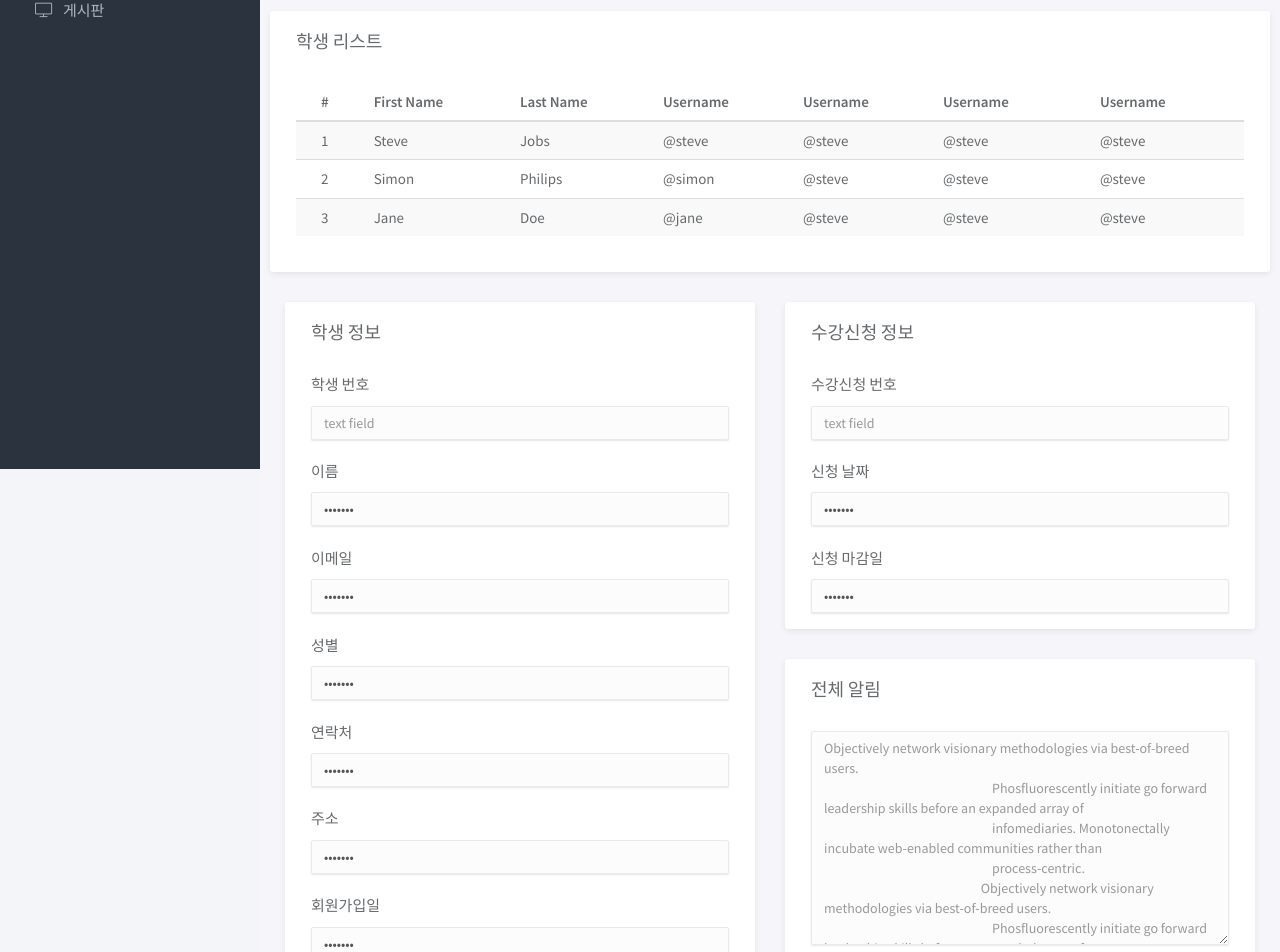
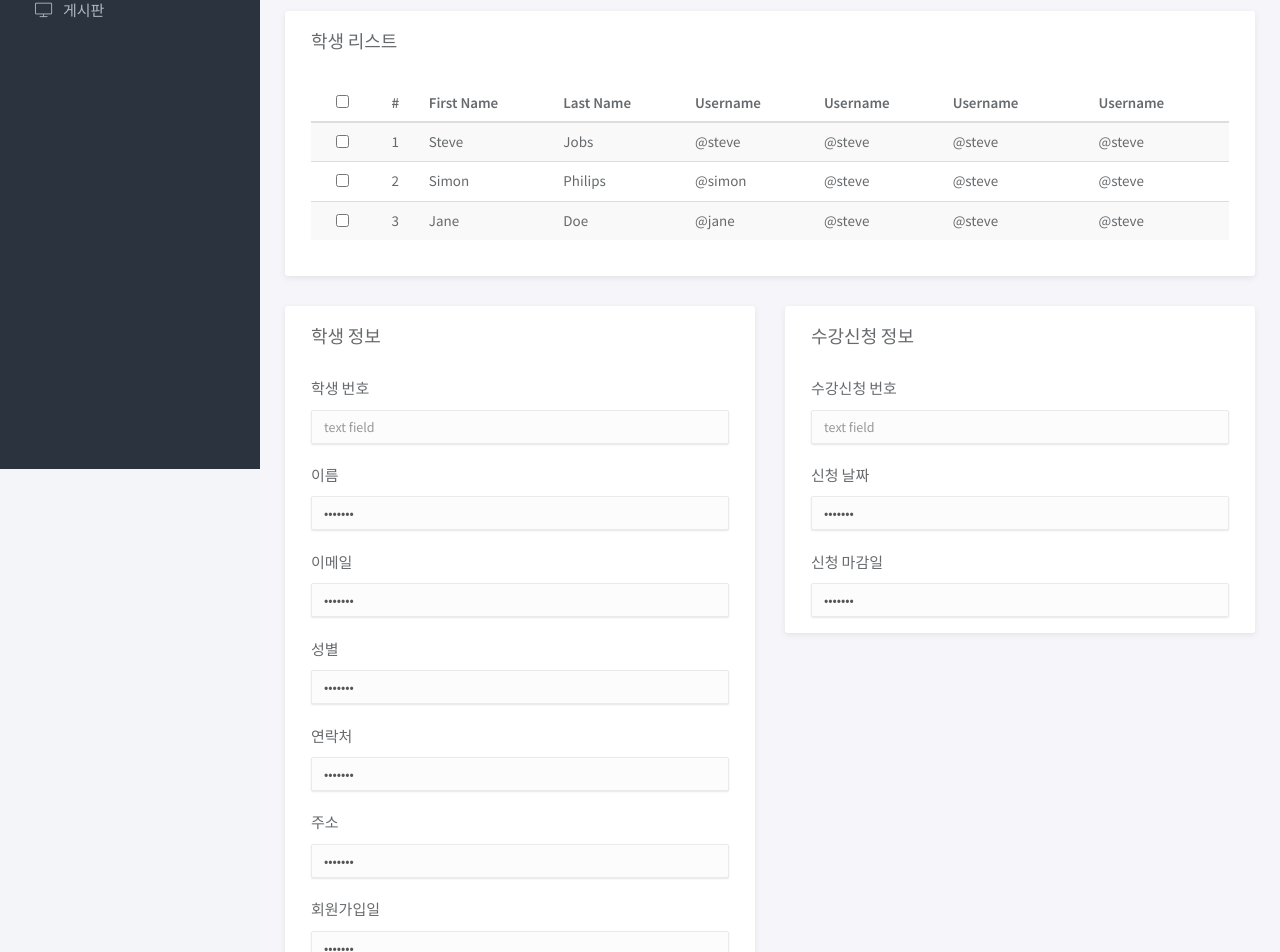
Before and after one commit to BangJeongBin/wizian_mentorship_project, a Next.js app in the folder wizian-next/: page /course/courseStudent in a window 1280 px wide. Shown: the part 331-1283 px from the top of the page. Built offline with nearby package versions, Linux system fonts and the light colour scheme; some icons are missing.

Commit message:
모든 페이지 테이블에 체크박스 삽입

```diff
--- a/wizian-next/package.json
+++ b/wizian-next/package.json
@@ -11,7 +11,9 @@
   "dependencies": {
     "react": "^19.0.0",
     "react-dom": "^19.0.0",
-    "next": "15.2.4"
+    "next": "15.2.4",
+    "sweetalert2": "^11.17.2"
+
   },
   "devDependencies": {
     "eslint": "^9",
--- a/wizian-next/src/app/(app)/class/allClass/page.js
+++ b/wizian-next/src/app/(app)/class/allClass/page.js
@@ -68,6 +68,7 @@ const AllClass = () => {
                                 <table className="table table-striped">
                                     <thead>
                                     <tr>
+                                        <th><input type="checkbox"/></th>
                                         <th>#</th>
                                         <th>First Name</th>
                                         <th>Last Name</th>
@@ -76,18 +77,21 @@ const AllClass = () => {
                                     </thead>
                                     <tbody>
                                     <tr>
+                                        <td><input type="checkbox"/></td>
                                         <td>1</td>
                                         <td>Steve</td>
                                         <td>Jobs</td>
                                         <td>@steve</td>
                                     </tr>
                                     <tr>
+                                        <td><input type="checkbox"/></td>
                                         <td>2</td>
                                         <td>Simon</td>
                                         <td>Philips</td>
                                         <td>@simon</td>
                                     </tr>
                                     <tr>
+                                        <td><input type="checkbox"/></td>
                                         <td>3</td>
                                         <td>Jane</td>
                                         <td>Doe</td>
--- a/wizian-next/src/app/(app)/class/allCourse/page.js
+++ b/wizian-next/src/app/(app)/class/allCourse/page.js
@@ -56,6 +56,7 @@ const AllCourse = () => {
                                 <table className="table table-striped">
                                     <thead>
                                     <tr>
+                                        <th><input type="checkbox"/></th>
                                         <th>#</th>
                                         <th>First Name</th>
                                         <th>Last Name</th>
@@ -64,18 +65,21 @@ const AllCourse = () => {
                                     </thead>
                                     <tbody>
                                     <tr>
+                                        <td><input type="checkbox"/></td>
                                         <td>1</td>
                                         <td>Steve</td>
                                         <td>Jobs</td>
                                         <td>@steve</td>
                                     </tr>
                                     <tr>
+                                        <td><input type="checkbox"/></td>
                                         <td>2</td>
                                         <td>Simon</td>
                                         <td>Philips</td>
                                         <td>@simon</td>
                                     </tr>
                                     <tr>
+                                        <td><input type="checkbox"/></td>
                                         <td>3</td>
                                         <td>Jane</td>
                                         <td>Doe</td>
--- a/wizian-next/src/app/(app)/course/courseInfo/page.js
+++ b/wizian-next/src/app/(app)/course/courseInfo/page.js
@@ -48,6 +48,7 @@ const CourseInfo = () => {
                                 <table className="table table-striped">
                                     <thead>
                                     <tr>
+                                        <th><input type="checkbox"/></th>
                                         <th>Order No.</th>
                                         <th>Name</th>
                                         <th>Amount</th>
@@ -57,6 +58,7 @@ const CourseInfo = () => {
                                     </thead>
                                     <tbody>
                                     <tr>
+                                        <td><input type="checkbox"/></td>
                                         <td><a href="#">763648</a></td>
                                         <td>Steve</td>
                                         <td>$122</td>
@@ -64,6 +66,7 @@ const CourseInfo = () => {
                                         <td><span className="label label-success">COMPLETED</span></td>
                                     </tr>
                                     <tr>
+                                        <td><input type="checkbox"/></td>
                                         <td><a href="#">763649</a></td>
                                         <td>Amber</td>
                                         <td>$62</td>
@@ -71,6 +74,7 @@ const CourseInfo = () => {
                                         <td><span className="label label-warning">PENDING</span></td>
                                     </tr>
                                     <tr>
+                                        <td><input type="checkbox"/></td>
                                         <td><a href="#">763650</a></td>
                                         <td>Michael</td>
                                         <td>$34</td>
@@ -78,6 +82,7 @@ const CourseInfo = () => {
                                         <td><span className="label label-danger">FAILED</span></td>
                                     </tr>
                                     <tr>
+                                        <td><input type="checkbox"/></td>
                                         <td><a href="#">763651</a></td>
                                         <td>Roger</td>
                                         <td>$186</td>
@@ -85,6 +90,7 @@ const CourseInfo = () => {
                                         <td><span className="label label-success">SUCCESS</span></td>
                                     </tr>
                                     <tr>
+                                        <td><input type="checkbox"/></td>
                                         <td><a href="#">763652</a></td>
                                         <td>Smith</td>
                                         <td>$362</td>
--- a/wizian-next/src/app/(app)/course/courseStudent/page.js
+++ b/wizian-next/src/app/(app)/course/courseStudent/page.js
@@ -59,7 +59,7 @@ const CourseStudent = () => {
                 </div>
 
                 <div className="row">
-                    <div className="col">
+                    <div className="col-md-12">
                         <div className="panel panel-scrolling">
                             <div className="panel-heading">
                                 <h3 className="panel-title">학생 리스트</h3>
@@ -68,6 +68,7 @@ const CourseStudent = () => {
                                 <table className="table table-striped">
                                     <thead>
                                     <tr>
+                                        <th><input type="checkbox"/></th>
                                         <th>#</th>
                                         <th>First Name</th>
                                         <th>Last Name</th>
@@ -79,6 +80,7 @@ const CourseStudent = () => {
                                     </thead>
                                     <tbody>
                                     <tr>
+                                        <td><input type="checkbox"/></td>
                                         <td>1</td>
                                         <td>Steve</td>
                                         <td>Jobs</td>
@@ -88,6 +90,7 @@ const CourseStudent = () => {
                                         <td>@steve</td>
                                     </tr>
                                     <tr>
+                                        <td><input type="checkbox"/></td>
                                         <td>2</td>
                                         <td>Simon</td>
                                         <td>Philips</td>
@@ -97,6 +100,7 @@ const CourseStudent = () => {
                                         <td>@steve</td>
                                     </tr>
                                     <tr>
+                                        <td><input type="checkbox"/></td>
                                         <td>3</td>
                                         <td>Jane</td>
                                         <td>Doe</td>
@@ -159,36 +163,6 @@ const CourseStudent = () => {
                                 <input type="password" className="form-control" value="asecret"/>
                             </div>
                         </div>
-
-                        <div id="panel-scrolling-demo" className="panel">
-                            <div className="panel-heading">
-                                <h3 className="panel-title">전체 알림</h3>
-                            </div>
-                            <div className="panel-body">
-                                <textarea className="form-control"
-                                          placeholder="Objectively network visionary methodologies via best-of-breed users.
-                                                            Phosfluorescently initiate go forward leadership skills before an expanded array of
-                                                            infomediaries. Monotonectally incubate web-enabled communities rather than
-                                                            process-centric.
-                                                        Objectively network visionary methodologies via best-of-breed users.
-                                                            Phosfluorescently initiate go forward leadership skills before an expanded array of
-                                                            infomediaries. Monotonectally incubate web-enabled communities rather than
-                                                            process-centric.
-                                                        Objectively network visionary methodologies via best-of-breed users.
-                                                            Phosfluorescently initiate go forward leadership skills before an expanded array of
-                                                            infomediaries. Monotonectally incubate web-enabled communities rather than
-                                                            process-centric."
-                                          rows="10" defaultValue="">
-
-                                </textarea>
-
-                                <div className="margin-top-30">
-                                <button className="btn btn-primary" type="button">
-                                    알림보내기 <span className="badge">4명</span>
-                                </button>
-                                </div>
-                            </div>
-                        </div>
                     </div>
                 </div>
 
```
Also changed, not shown: wizian-next/src/app/(app)/dashboard/page.js (+41 -0 lines), 1 other file (tests, documents, lock files or other folders).
